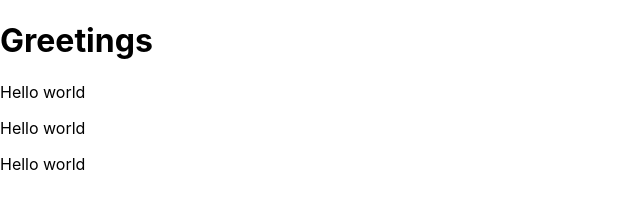
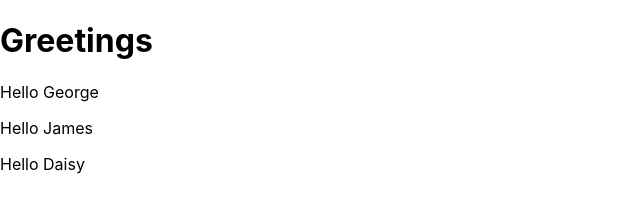
Before and after one commit to dboland77/full-stack-open-2021, a JavaScript app in the folder part1/: page / in a window 1280 px wide. Shown: the top 224 px of the page, without its empty margins (0-640 px from the left). Built offline with nearby package versions, Linux system fonts and the light colour scheme; the HTML template or start-up script is replaced by a standard one.

Commit message:
Component with props

```diff
--- a/part1/src/App.js
+++ b/part1/src/App.js
@@ -1,7 +1,7 @@
-const Hello = () => {
+const Hello = (props) => {
   return (
     <div>
-      <p>Hello world</p>
+      <p>Hello {props.name}</p>
     </div>
   )
 }
@@ -11,9 +11,9 @@ const App = () => {
   return (
     <div>
       <h1>Greetings</h1>
-      <Hello/>
-      <Hello/>
-      <Hello/>
+      <Hello name = "George"/>
+      <Hello name = "James"/>
+      <Hello name = "Daisy"/>
     </div>
   );
 };
```
